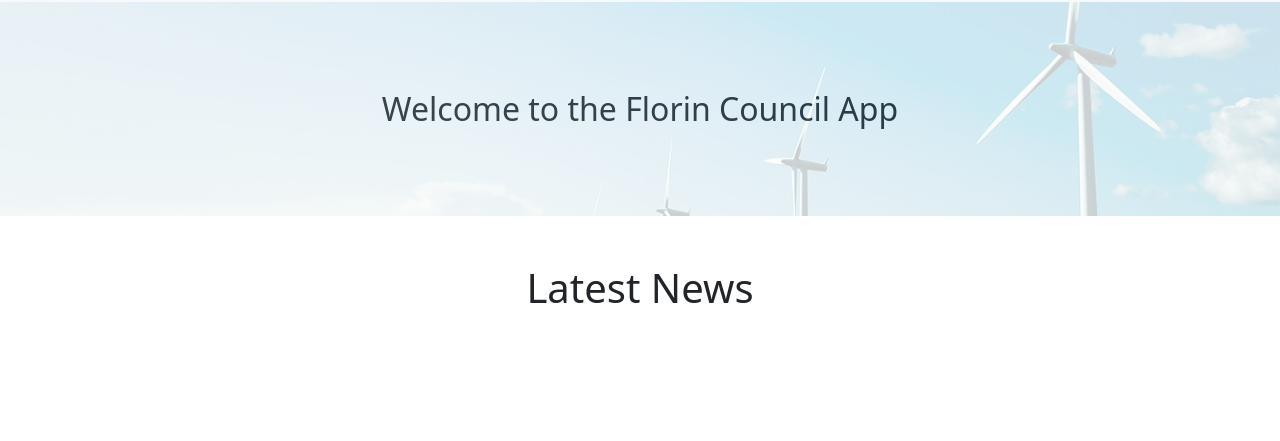
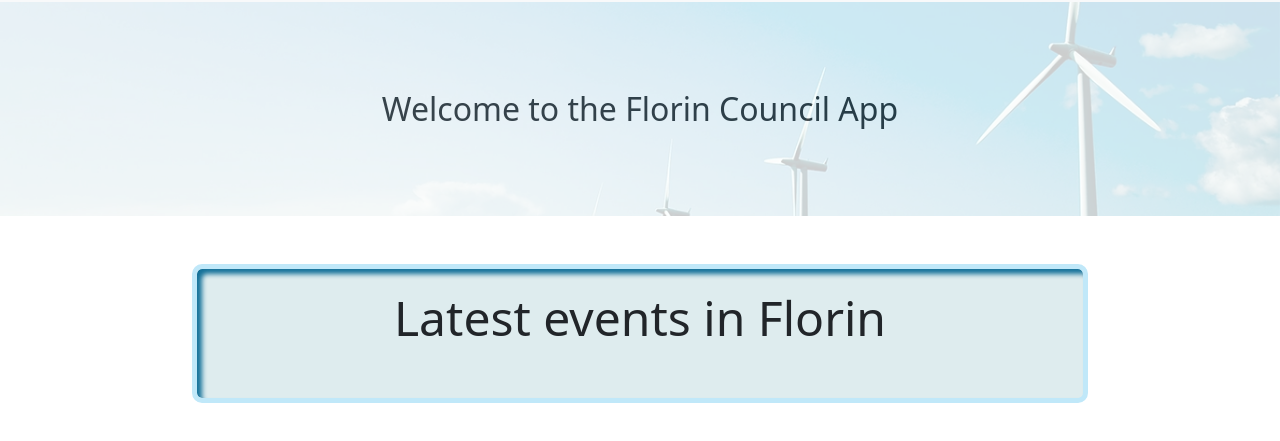
Before and after one commit to wag154/County-Council-App, a website: page client/index.html in a window 1280 px wide. Shown: the part 67-508 px from the top of the page. Drawn offline with nearby package versions, Linux system fonts and the light colour scheme; no server answers.

Commit message:
added styling box

```diff
--- a/client/assets/css/style.css
+++ b/client/assets/css/style.css
@@ -191,3 +191,13 @@ li{
 .bigger{
     font-size: 1.5em;
 }
+
+.news-container {
+    background-color: #deecee;
+    width: 70%;
+    margin: auto;
+    border: 5px solid #C0E8F9;
+    padding: 20px;
+    border-radius: 10px;
+    box-shadow: inset 5px 5px 5px #147199;
+}
--- a/client/index.html
+++ b/client/index.html
@@ -41,7 +41,7 @@
                 </ul>
                 <div class="d-flex">
 
-                  <button id = "Logger" class="btn btn-outline-dark" href="..assets/views/signup.html">Login / Sign up</button>
+                  <button id = "Logger" class="btn btn-outline-dark" href="../assets/views/signup.html">Login / Sign up</button>
 
                 </div>
               </div>
@@ -50,40 +50,14 @@
     </section>
     <section class="banner-section">
       <div class="position-relative">
-        <!-- <div style = "display:flex;justify-content: space-between;">
-          <img id = "govIcon" src = "./assets/images/logo.jpeg">
-          <h1 style = "margin-left:25px;">Florin GOV Events</h1>
-        </div> -->
-        <!-- <nav class="navbar navbar-light bg-light position-absolute">
-          <div class="container">
-            <a class="navbar-brand" href="#">
-              <img src="/docs/5.0/assets/brand/bootstrap-logo.svg" alt="" width="30" height="24">
-            </a>
-          </div>
-        </nav>
-        <ul class="justify-content-center position-absolute top-10 start-0 translate-middle">
-          <li class="nav-item">
-            <a class="nav-link active" href="../../index.html">Home</a>
-          </li>
-          <li class="nav-item">
-            <a class="nav-link" href="../client/assets/views/recycles.html">Bins & Recycle</a>
-          </li>
-          <li class="nav-item">
-            <a class="nav-link" href="../client/assets/views/events.html">Events</a>
-          </li>
-          <li class="nav-item">
-            <a class="nav-link" href="../client/assets/views/jobs.html">Jobs</a>
-          </li>
-        </ul>     -->
-        <!-- <a href = "" id = "signup">Sigh-Up/Login</a> -->
         <h2 class="col-12 text-center position-absolute top-50 start-50 translate-middle">Welcome to the Florin Council App</h2>
         <img class="banner-section-img" src="./assets/images/home-banner.webp"/>
       </div>
     </section>
     <section class="announcement-section mt-5">
-      <div class="container">
+      <div class="news-container">
         <div class="row">
-                <h3 style = "font-size: 2.5em;" class="text-center mb-3">Latest News</h3>
+                <h3 style = "font-size: 3em;" class="text-center mb-3">Latest events in Florin</h3>
                 <div id="carouselExampleIndicators" class="carousel slide" data-bs-ride="carousel">
                   <div class="carousel-inner bigger" id="carousel-inner">
                     <div class="carousel-item active text-center bigger" id="carousel-item">
```
